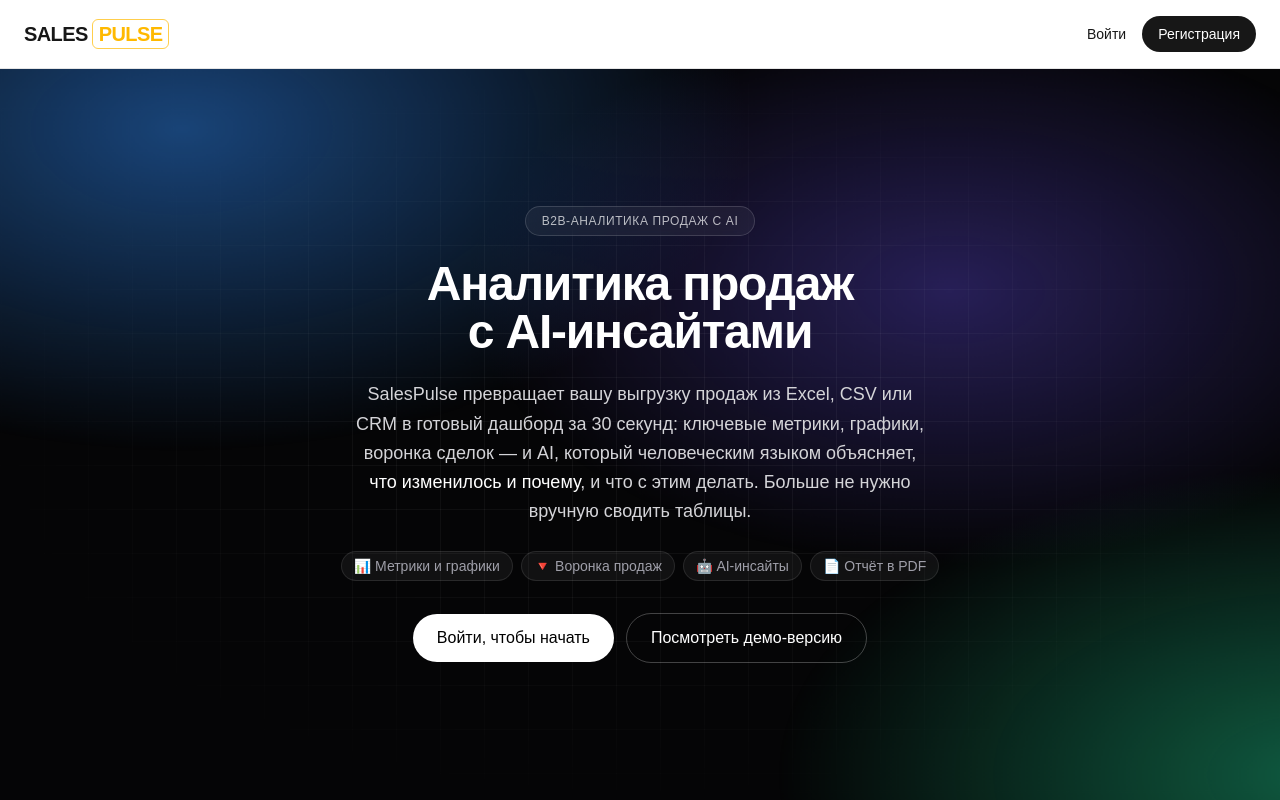
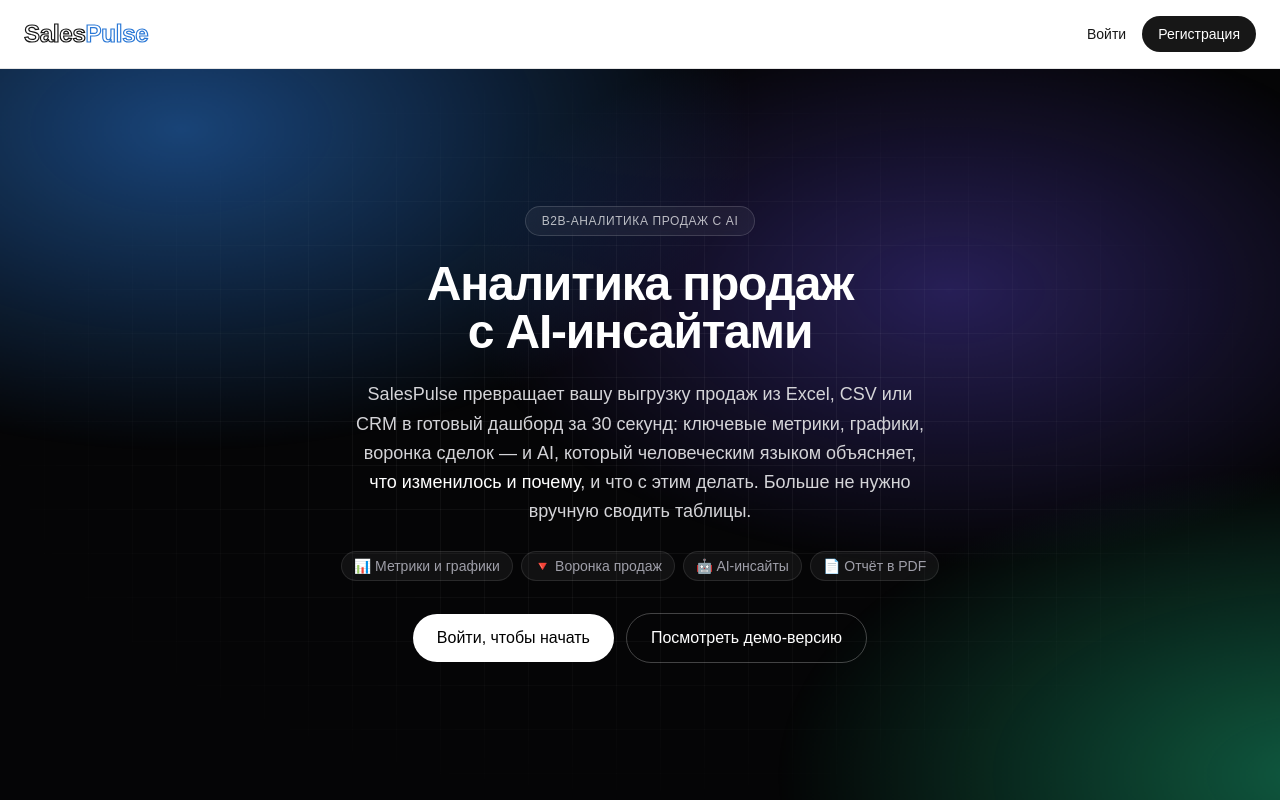
Before and after one commit to fg5y4rp8nh-sys/salespulse, a Next.js app: page / in a window 1280 px wide. Built offline with nearby package versions, Linux system fonts and the light colour scheme; no server answers.

Commit message:
Header wordmark: Outline style (Sales ink stroke + Pulse accent stroke)

```diff
--- a/app/globals.css
+++ b/app/globals.css
@@ -41,6 +41,17 @@
   background: var(--background);
   color: var(--foreground);
   font-family: Arial, Helvetica, sans-serif;
+}
+
+/* Логотип-вордмарк: только контур букв (концепция Outline) */
+.wordmark-outline {
+  color: transparent;
+  -webkit-text-stroke: 1.2px var(--foreground);
+  text-stroke: 1.2px var(--foreground);
+}
+.wordmark-outline .accent {
+  -webkit-text-stroke: 1.2px var(--chart-1);
+  text-stroke: 1.2px var(--chart-1);
 }
 
 /* Убираем фокус-обводку и подсветку-прямоугольники на графиках Recharts */
--- a/app/layout.tsx
+++ b/app/layout.tsx
@@ -40,12 +40,9 @@
           <header className="flex flex-wrap items-center justify-between gap-x-4 gap-y-2 border-b border-black/10 px-4 py-4 sm:px-6 dark:border-white/10">
             <Link
               href="/"
-              className="inline-flex items-center text-xl font-black uppercase tracking-[-0.03em]"
+              className="wordmark-outline text-2xl font-extrabold tracking-[-0.01em]"
             >
-              <span>Sales</span>
-              <span className="ml-1 rounded-md border border-amber-400/70 px-1.5 text-amber-400">
-                Pulse
-              </span>
+              Sales<span className="accent">Pulse</span>
             </Link>
             <div className="flex items-center gap-3 sm:gap-4">
               <Show when="signed-out">
```
